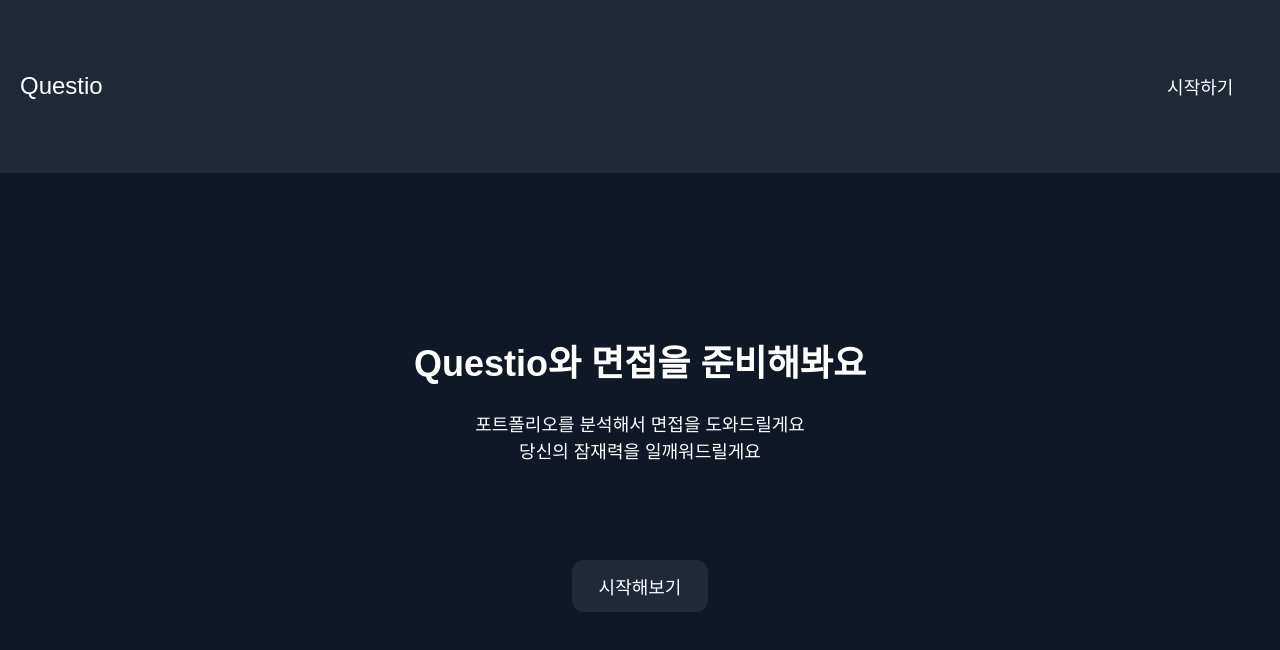
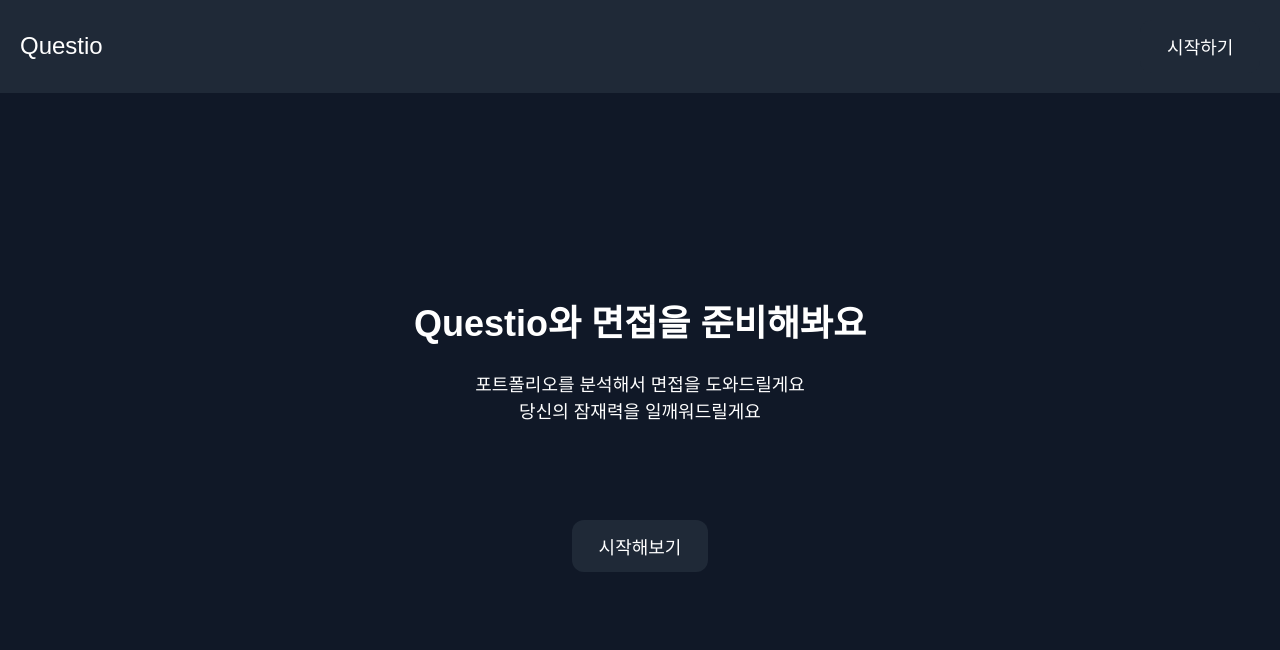
Before and after one commit to Team-Questio/Front, a React (Create React App) app: page / in a window 1280 px wide. Shown: the top 650 px of the page. Built offline with nearby package versions, Linux system fonts and the light colour scheme.

Commit message:
[fix] 헤더 수정

```diff
--- a/src/styles/style.css
+++ b/src/styles/style.css
@@ -61,6 +61,22 @@ body {
   font-size: 24px;
 }
 
+.header .start-button {
+  padding: 10pt 20pt;
+  font-size: 18px;
+  background-color: #1f2937;
+  border-color: #2d3748;
+  color: #ffffff;
+  border: none;
+  border-radius: 12px;
+  cursor: pointer;
+  transition: background-color 0.3s;
+}
+
+.header .start-button:hover {
+  background-color: #2d3748;
+}
+
 .content {
   display: flex;
   flex: 1;
@@ -97,7 +113,7 @@ body {
   box-sizing: border-box;
 }
 
-.start-button {
+.content .start-button {
   margin: 30pt 0;
   padding: 10pt 20pt;
   font-size: 18px;
@@ -109,7 +125,7 @@ body {
   transition: background-color 0.3s;
 }
 
-.start-button:hover {
+.content .start-button:hover {
   background-color: #2d3748;
 }
 
```
